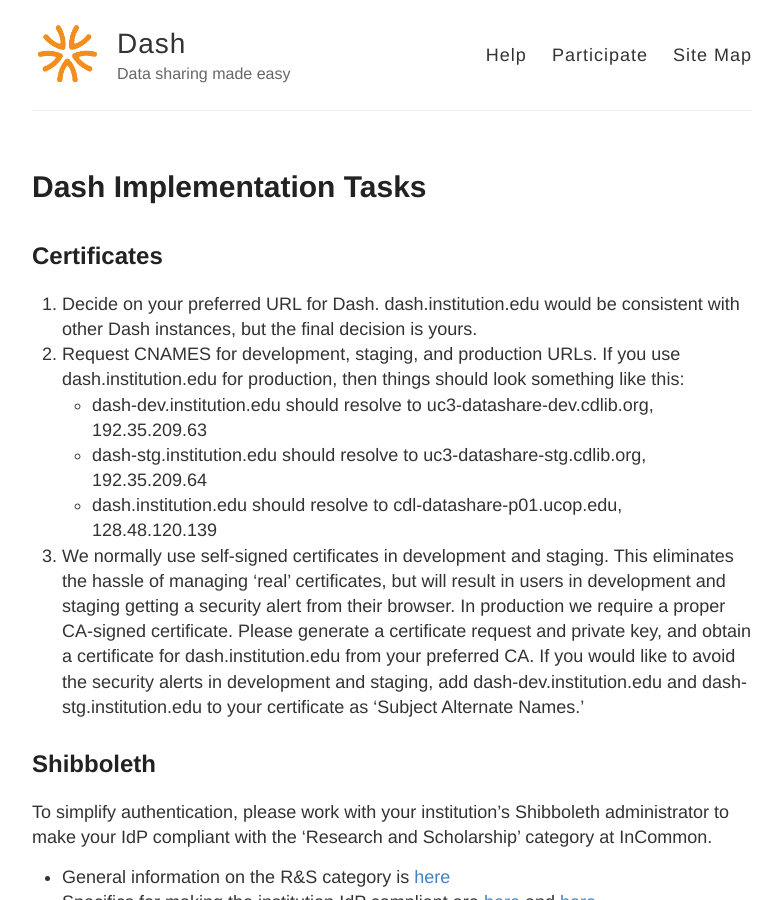
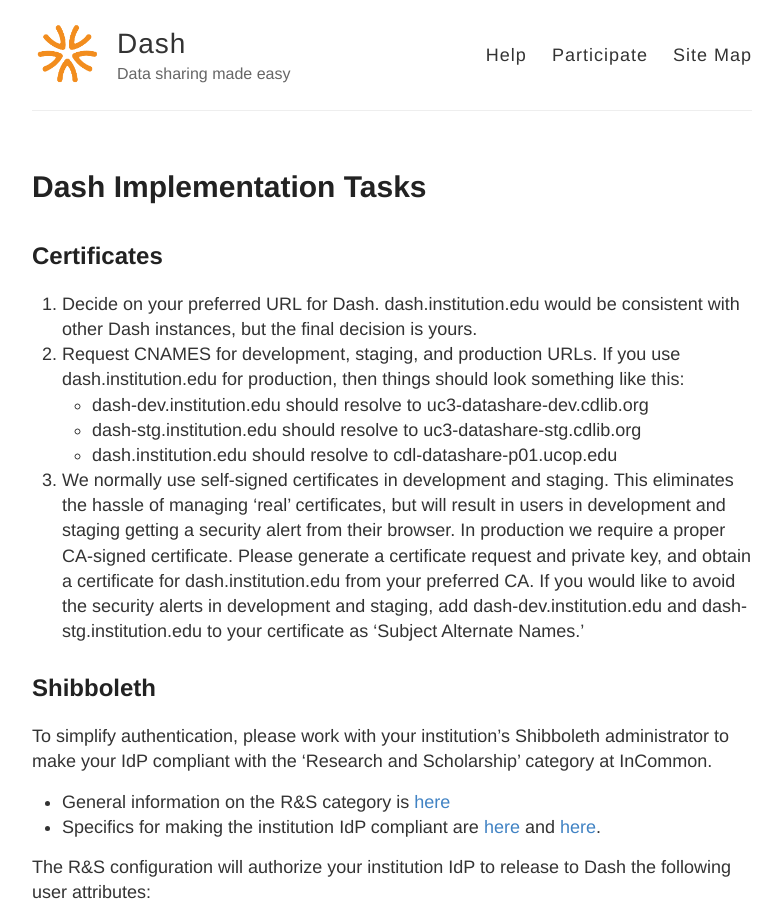
Before and after one commit to CDLUC3/dash, a Jekyll site: the page built from campus-tasks.md, in a window 1280 px wide and 900 px high. Shown: the whole window, without its empty margins (248-1030 px from the left). Built offline with Jekyll 4.4.1, drawn with Linux system fonts in a browser that asks for light colours.

Commit message:
Remove outdated IP addresses from datashare CNAMEs
The 3 datashare domain names (uc3-datashare-dev.cdlib.org, uc3-datashare-stg.cdlib.org, cdl-datashare-p01.ucop.edu) are CNAME records. The IP addresses that were listed probably came from the DashV1 hosts' IP addresses prior to CDL's migration to AWS.

It's bad practice to point a CNAME to another CNAME, but probably acceptable for dev/stg. We should reconsider doing this with production instances though.

```diff
--- a/campus-tasks.md
+++ b/campus-tasks.md
@@ -7,9 +7,9 @@
 ## Certificates
 1. Decide on your preferred URL for Dash. dash.institution.edu would be consistent with other Dash instances, but the final decision is yours.
 2. Request CNAMES for development, staging, and production URLs. If you use dash.institution.edu for production, then things should look something like this:
-  * dash-dev.institution.edu should resolve to uc3-datashare-dev.cdlib.org, 192.35.209.63
-  * dash-stg.institution.edu should resolve to uc3-datashare-stg.cdlib.org, 192.35.209.64
-  * dash.institution.edu should resolve to cdl-datashare-p01.ucop.edu, 128.48.120.139
+  * dash-dev.institution.edu should resolve to uc3-datashare-dev.cdlib.org
+  * dash-stg.institution.edu should resolve to uc3-datashare-stg.cdlib.org
+  * dash.institution.edu should resolve to cdl-datashare-p01.ucop.edu
 3. We normally use self-signed certificates in development and staging. This eliminates the hassle of managing 'real' certificates, but will result in users in development and staging getting a security alert from their browser. In production we require a proper CA-signed certificate. Please generate a certificate request and private key, and obtain a certificate for dash.institution.edu from your preferred CA. If you would like to avoid the security alerts in development and staging, add dash-dev.institution.edu and dash-stg.institution.edu to your certificate as 'Subject Alternate Names.'
 
 ## Shibboleth
```
